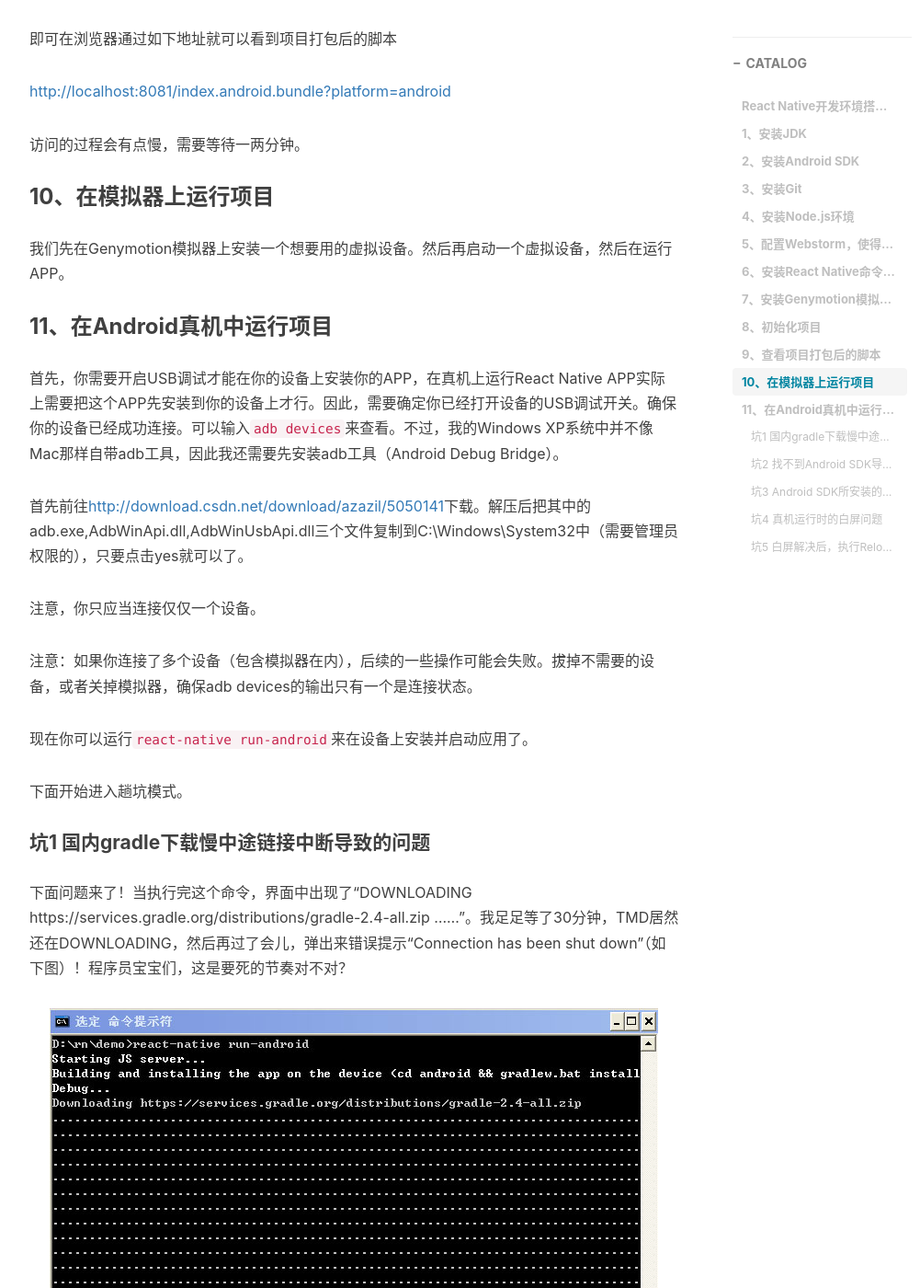
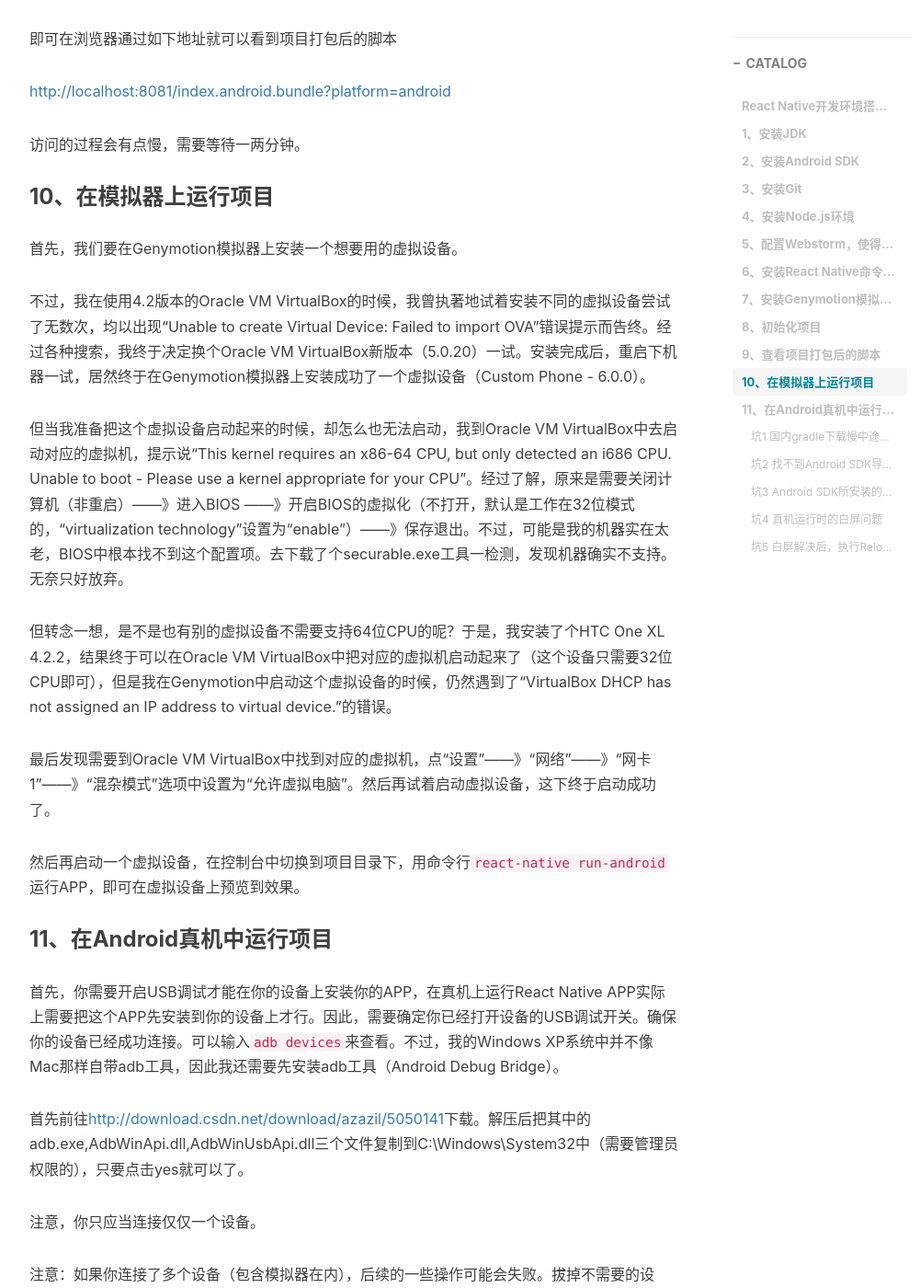
Before and after one commit to mobilesite/mobilesite.github.io, a Jekyll site: the page built from _posts/2015-12-05-react_native_develop_enviroment.md, in a window 1280 px wide and 1400 px high, scrolled down 3848 px. Shown: the whole window at 92% size, without its empty margins (233-1234 px from the left). Built offline with Jekyll 4.4.1, drawn with Linux system fonts in a browser that asks for light colours; nearby versions of some CDN libraries; comment, search, counter and statistics services are not loaded; some of the changed text lies outside the part shown.

Commit message:
'update'

````diff
--- a/_posts/2015-12-05-react_native_develop_enviroment.md
+++ b/_posts/2015-12-05-react_native_develop_enviroment.md
@@ -107,8 +107,17 @@ react-native start
 
 ### 10、在模拟器上运行项目
 
-我们先在Genymotion模拟器上安装一个想要用的虚拟设备。然后再启动一个虚拟设备，然后在运行APP。
+首先，我们要在Genymotion模拟器上安装一个想要用的虚拟设备。
 
+不过，我在使用4.2版本的Oracle VM VirtualBox的时候，我曾执著地试着安装不同的虚拟设备尝试了无数次，均以出现“Unable to create Virtual Device: Failed to import OVA”错误提示而告终。经过各种搜索，我终于决定换个Oracle VM VirtualBox新版本（5.0.20）一试。安装完成后，重启下机器一试，居然终于在Genymotion模拟器上安装成功了一个虚拟设备（Custom Phone - 6.0.0）。
+
+但当我准备把这个虚拟设备启动起来的时候，却怎么也无法启动，我到Oracle VM VirtualBox中去启动对应的虚拟机，提示说“This kernel requires an x86-64 CPU, but only detected an i686 CPU. Unable to boot - Please use a kernel appropriate for your CPU”。经过了解，原来是需要关闭计算机（非重启）——》进入BIOS ——》开启BIOS的虚拟化（不打开，默认是工作在32位模式的，“virtualization technology”设置为“enable”）——》保存退出。不过，可能是我的机器实在太老，BIOS中根本找不到这个配置项。去下载了个securable.exe工具一检测，发现机器确实不支持。无奈只好放弃。
+
+但转念一想，是不是也有别的虚拟设备不需要支持64位CPU的呢？于是，我安装了个HTC One XL 4.2.2，结果终于可以在Oracle VM VirtualBox中把对应的虚拟机启动起来了（这个设备只需要32位CPU即可），但是我在Genymotion中启动这个虚拟设备的时候，仍然遇到了“VirtualBox DHCP has not assigned an IP address to virtual device.”的错误。
+
+最后发现需要到Oracle VM VirtualBox中找到对应的虚拟机，点“设置”——》“网络”——》“网卡1”——》“混杂模式”选项中设置为“允许虚拟电脑”。然后再试着启动虚拟设备，这下终于启动成功了。
+
+然后再启动一个虚拟设备，在控制台中切换到项目目录下，用命令行```react-native run-android```运行APP，即可在虚拟设备上预览到效果。
 
 ### 11、在Android真机中运行项目
 
@@ -224,3 +233,5 @@ Google Play services
 如果你的手机是Android 5.0以下，在确保手机和电脑在同一个Wi-Fi环境下，这时需要摇动手机，调出来开发者选项菜单，从中选择Dev Settings，然后点击Debug server & port for device，在弹出的对话框中输入Build APP所用电脑的ip地址:8081然后点“确定”。再摇出开发者菜单列表，选择Reload JS，这时若弹出界面提示“Fetching JS bundle”，然后过一会儿界面出现“Welcome to React Native!”内容，则大功告成。
 
 如果你的手机是Android 5.0及以上，则使用adb reverse命令（这个选项只能在5.0以上版本(API 21+)的安卓设备上使用）。首先把你的设备通过USB数据线连接到电脑上，并开启USB调试（关于如何开启USB调试，参见上面的章节）。运行adb reverse tcp:8081 tcp:8081。不需要更多配置，你就可以使用Reload JS和其它的开发选项了。
+
+最后，我们在手机上查看一下刚刚安卓的这个demo APP有多大，经过查看我们发现它装到手机上一共有21.74MB，这是在我们没有自行添加任何代码的情况下。可见，其包还是比较大的。
````
